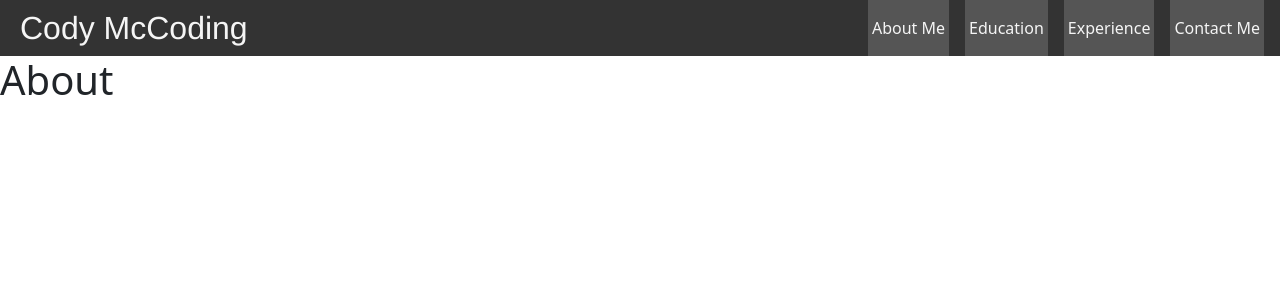
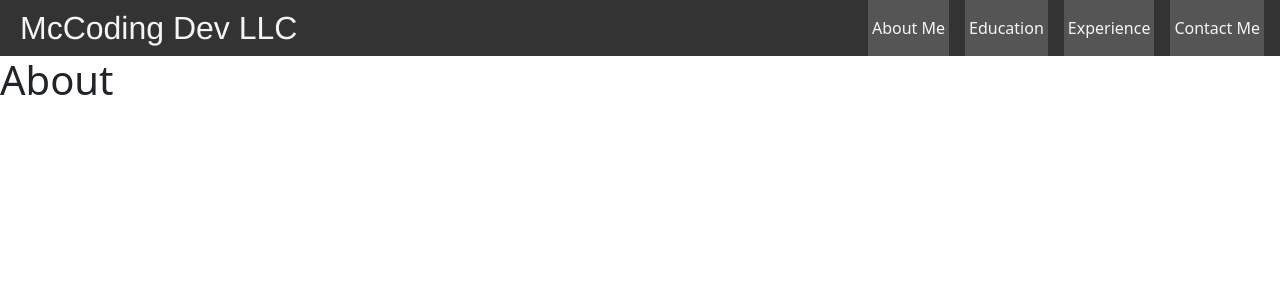
Before and after one commit to lion48z/portfolio-bravo, a React (Create React App) app: page / in a window 1280 px wide. Shown: the top 300 px of the page. Built offline with nearby package versions, Linux system fonts and the light colour scheme.

Commit message:
changed page name

```diff
--- a/src/Navbar.jsx
+++ b/src/Navbar.jsx
@@ -7,7 +7,7 @@ import  './styles.css';
 function Navbar() {
   return (
     <nav className="nav">
-      <a href="/" className="site-title">Cody McCoding</a>
+      <a href="/" className="site-title">McCoding Dev LLC</a>
       <ul>
         <li className="active">
           <a href="/aboutMe">About Me</a>
```
